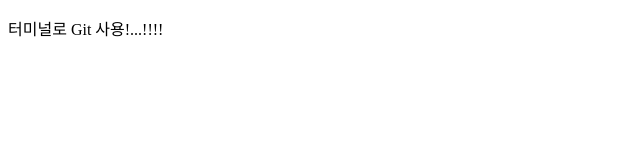
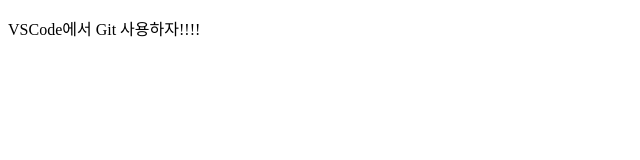
Before and after one commit to ckdhwa/GitinitTest, a plain HTML site: page index.html in a window 1280 px wide. Shown: the full height of the page, 0-640 px from the left. Drawn offline with Linux system fonts and the light colour scheme.

Commit message:
VSCode 에서 커밋!

```diff
--- a/index.html
+++ b/index.html
@@ -6,7 +6,7 @@
   <title>이건 새로운 기능!!</title>
 </head>
 <body>
-  <p>터미널로 Git 사용!...!!!!</p>
+  <p>VSCode에서 Git 사용하자!!!!</p>
 
 </body>
 </html>
```
